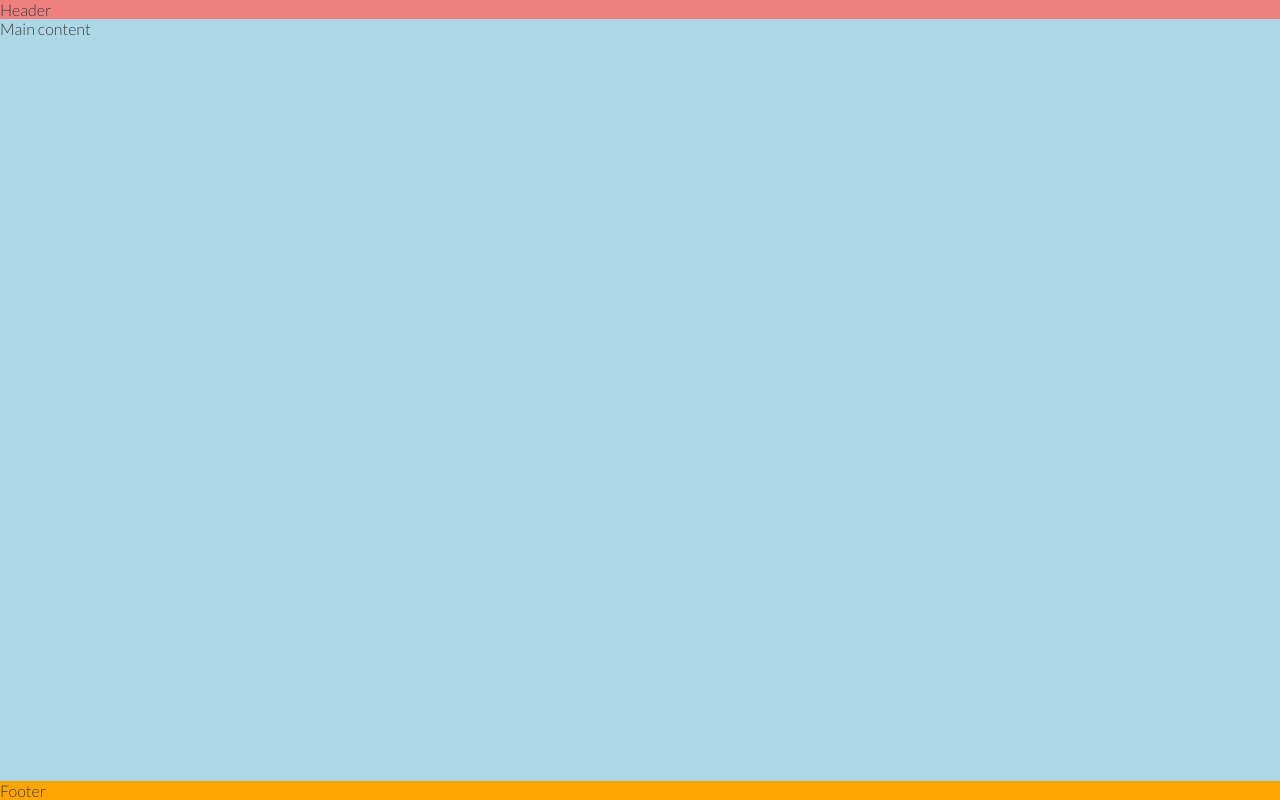
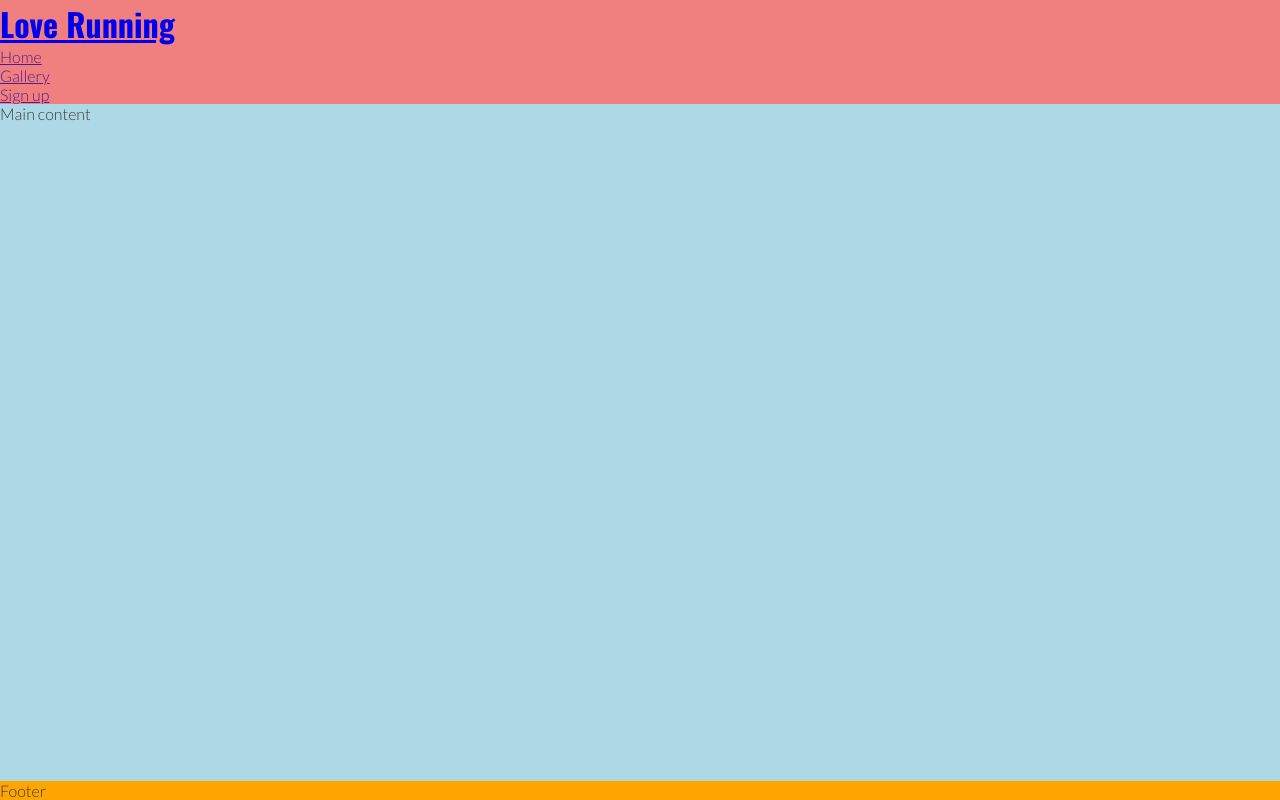
Before and after one commit to hirakhan95/love_running, a plain HTML site: page index.html in a window 1280 px wide. Drawn offline with nearby package versions, Linux system fonts and the light colour scheme.

Commit message:
create navigation section

```diff
--- a/assets/css/style.css
+++ b/assets/css/style.css
@@ -1,6 +1,5 @@
 /* Google fonts import */
 @import url('https://fonts.googleapis.com/css2?family=Lato:wght@300&family=Oswald:wght@200;300;400;500;600;700&display=swap');
-
 
 /* Asterisk wildcard selector to override default styles added by the browser */
 * {
@@ -19,6 +18,9 @@ body {
     font-family: 'Lato', sans-serif;
 }
 
+h1 {
+    font-family: 'Oswald', sans-serif;
+}
 
 /* Header */
 header {
--- a/index.html
+++ b/index.html
@@ -20,11 +20,29 @@
 </head>
 
 <body>
-    <!-- Header -->
-    <header>Header</header>
+<!-- Header -->
+<header>
+    <a href="index.html">
+        <h1 id="logo">Love Running</h1>
+        <nav>
+            <ul>
+                <li>
+                    <a href="">Home</a>
+                </li>
+                <li>
+                    <a href="">Gallery</a>
+                </li>
+                <li>
+                    <a href="">Sign up</a>
+                </li>
+            </ul>
+        </nav>
+    </a>
+</header>
 
-    <!-- Main content -->
-    <main>Main content</main>
+<!-- Main content -->
+<main>Main content</main>
+
 
     <!-- Footer -->
     <footer>Footer</footer>
```
